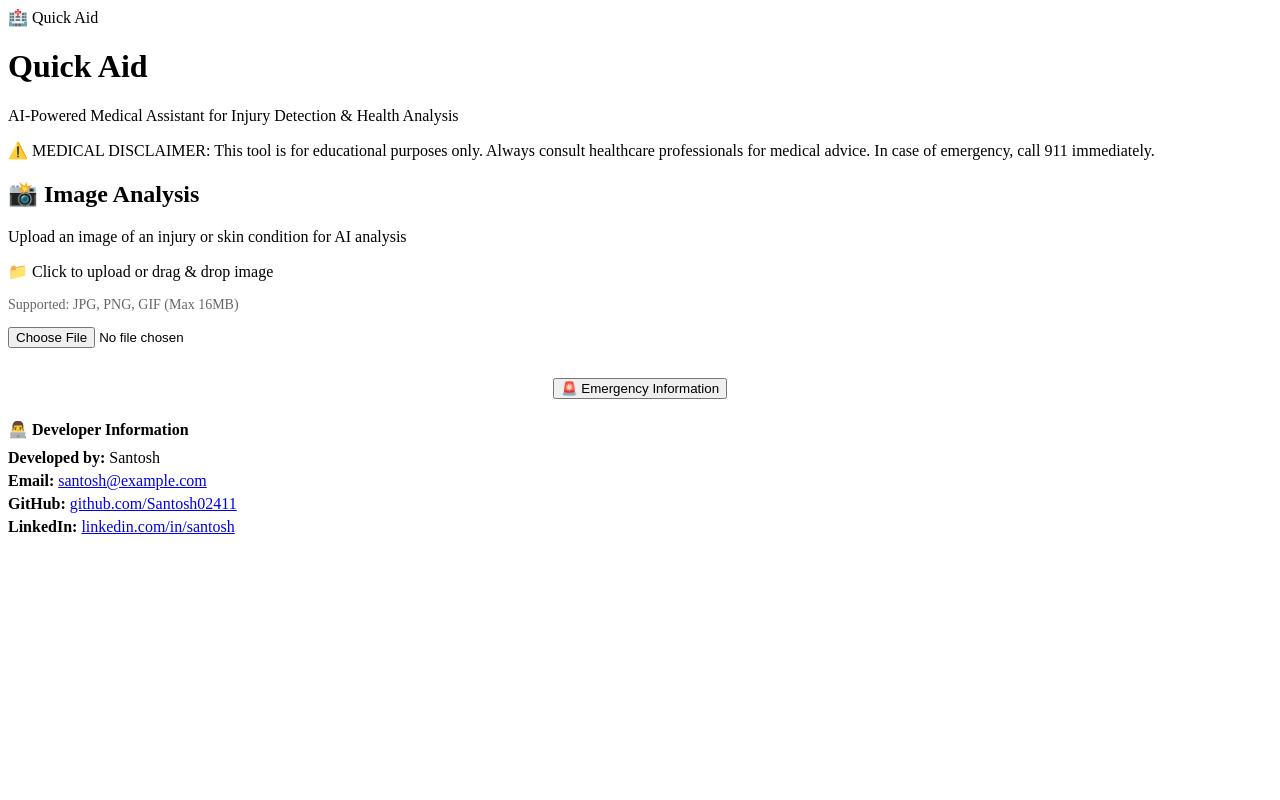
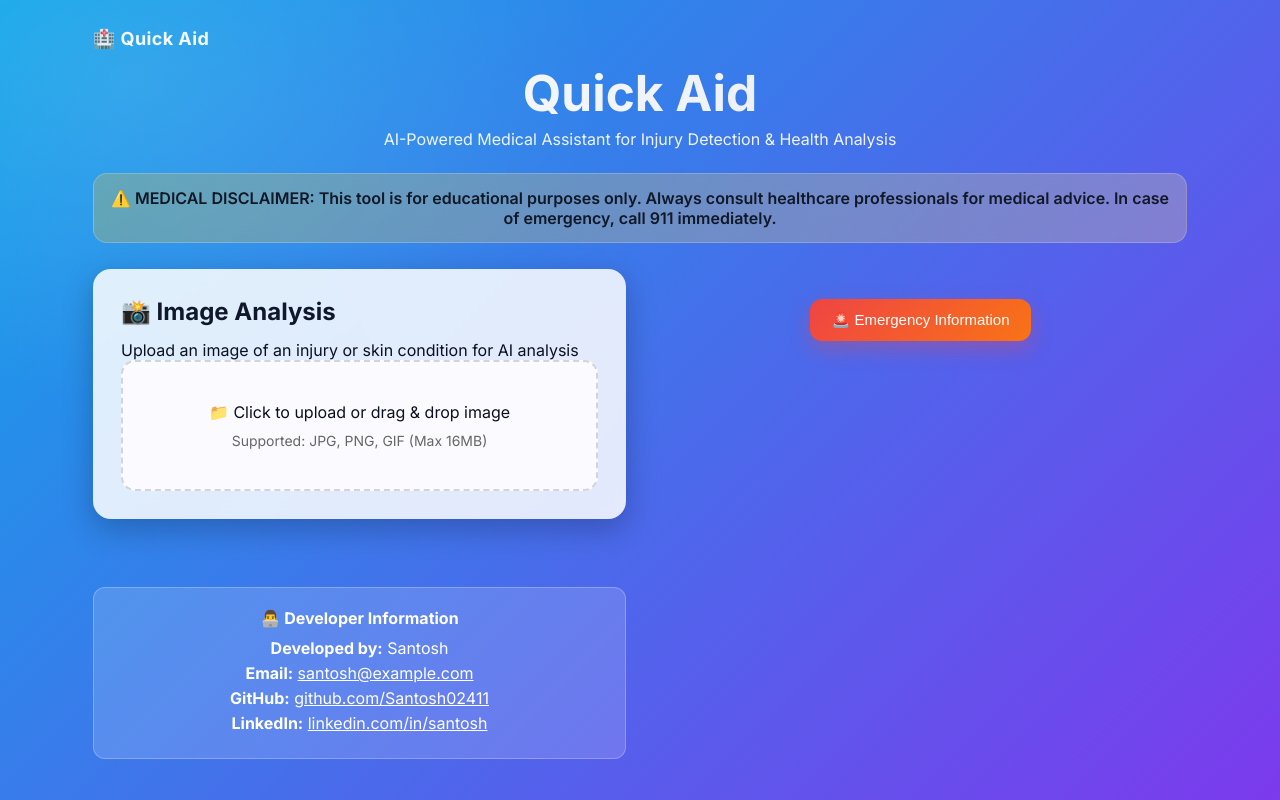
Before and after one commit to Santosh02411/Quick-Aid, a Flask app: page / in a window 1280 px wide. Run offline with Flask 3, Linux system fonts and the light colour scheme.

Commit message:
Update index.html

```diff
--- a/templates/index.html
+++ b/templates/index.html
@@ -1,7 +1,60 @@
 <!DOCTYPE html>
 <html lang="en">
 <head>
-
+   <meta charset="UTF-8">
+    <meta name="viewport" content="width=device-width, initial-scale=1.0">
+    <title>Quick Aid - Medical Assistant</title>
+    <link href="https://fonts.googleapis.com/css2?family=Inter:wght@400;600;700&display=swap" rel="stylesheet">
+    <style>
+        * { margin: 0; padding: 0; box-sizing: border-box; }
+        :root {
+            --bg1: #0ea5e9;
+            --bg2: #7c3aed;
+            --accent: #6366f1;
+            --accent-2: #22c55e;
+            --danger: #ef4444;
+            --text: #0f172a;
+        }
+        body {
+            font-family: 'Inter', 'Segoe UI', Tahoma, Geneva, Verdana, sans-serif;
+            background: radial-gradient(1200px 800px at 10% 10%, rgba(255,255,255,0.12), transparent 40%),
+                        linear-gradient(135deg, var(--bg1) 0%, var(--bg2) 100%);
+            min-height: 100vh;
+            color: #0b1020;
+        }
+        .container { max-width: 1150px; margin: 0 auto; padding: 28px; }
+        .topbar { display: flex; align-items: center; justify-content: space-between; color: white; margin-bottom: 18px; }
+        .brand { font-weight: 700; letter-spacing: 0.4px; font-size: 18px; opacity: 0.95; }
+        .header { text-align: center; color: white; margin-bottom: 24px; }
+        .header h1 { font-size: 3.1em; margin-bottom: 10px; line-height: 1.05; background: linear-gradient(90deg, #fff, #e2e8f0); -webkit-background-clip: text; background-clip: text; color: transparent; }
+        .header p { opacity: 0.92; }
+        .disclaimer { background: linear-gradient(90deg, rgba(251,191,36,0.25), rgba(253,230,138,0.25)); color: #111827; padding: 14px 16px; border-radius: 14px; margin-bottom: 26px; text-align: center; font-weight: 600; backdrop-filter: blur(6px); border: 1px solid rgba(255,255,255,0.2); }
+        .main-content { display: grid; grid-template-columns: 1fr 1fr; gap: 28px; }
+        .card { background: rgba(255,255,255,0.85); border-radius: 18px; padding: 28px; box-shadow: 0 10px 30px rgba(2,6,23,0.25); backdrop-filter: blur(8px); transform: translateY(0); transition: transform 0.2s ease, box-shadow 0.2s ease; }
+        .card:hover { transform: translateY(-2px); box-shadow: 0 14px 38px rgba(2,6,23,0.3); }
+        .card h2 { color: var(--text); margin-bottom: 14px; font-size: 1.5em; }
+        .upload-area { border: 2.5px dashed #d1d5db; border-radius: 14px; padding: 40px; text-align: center; cursor: pointer; transition: all 0.25s; background: #fbfbff; }
+        .upload-area:hover { border-color: var(--accent); background: #f5f7ff; }
+        .upload-area.dragover { border-color: var(--accent); background: #eef2ff; }
+        input[type="file"] { display: none; }
+        .btn { background: linear-gradient(135deg, var(--accent), #8b5cf6); color: white; border: none; padding: 12px 22px; border-radius: 12px; cursor: pointer; font-size: 15px; transition: transform 0.15s ease, filter 0.15s ease, box-shadow 0.15s ease; box-shadow: 0 8px 20px rgba(99,102,241,0.35); }
+        .btn:hover { filter: brightness(1.05); transform: translateY(-1px); box-shadow: 0 10px 24px rgba(99,102,241,0.45); }
+        .btn-emergency { background: linear-gradient(135deg, #ef4444, #f97316); box-shadow: 0 8px 20px rgba(239,68,68,0.35); }
+        .btn-emergency:hover { filter: brightness(1.05); }
+        textarea { width: 100%; padding: 14px 16px; border: 2px solid #e5e7eb; border-radius: 14px; font-size: 15px; min-height: 130px; resize: vertical; outline: none; transition: border-color 0.2s, box-shadow 0.2s; background: #fff; }
+        textarea:focus { border-color: var(--accent); box-shadow: 0 0 0 4px rgba(99,102,241,0.15); }
+        .results { margin-top: 18px; padding: 18px; background: #f8fafc; border-radius: 12px; display: none; border: 1px solid #e5e7eb; }
+        .loading { text-align: center; padding: 16px; display: none; color: #334155; }
+        .spinner { border: 4px solid #f3f3f3; border-top: 4px solid var(--accent); border-radius: 50%; width: 40px; height: 40px; animation: spin 1s linear infinite; margin: 0 auto; }
+        @keyframes spin { 0% { transform: rotate(0deg); } 100% { transform: rotate(360deg); } }
+        .recommendation { background: #ecfdf5; border-left: 4px solid var(--accent-2); padding: 10px 12px; margin: 10px 0; border-radius: 8px; }
+        .emergency { background: #fef2f2; border-left: 4px solid var(--danger); padding: 10px 12px; margin: 10px 0; border-radius: 8px; }
+        .condition { background: #fffbeb; border-left: 4px solid #f59e0b; padding: 10px 12px; margin: 6px 0; border-radius: 8px; }
+        footer { text-align: center; margin-top: 40px; padding: 20px; background: rgba(255,255,255,0.15); border-radius: 12px; color: white; border: 1px solid rgba(255,255,255,0.25); }
+        footer a { color: #fff; text-decoration: underline; }
+        @media (max-width: 900px) { .header h1 { font-size: 2.4em; } }
+        @media (max-width: 768px) { .main-content { grid-template-columns: 1fr; } .container { padding: 18px; } }
+    </style>
 </head>
 <body>
     <div class="container">
```
